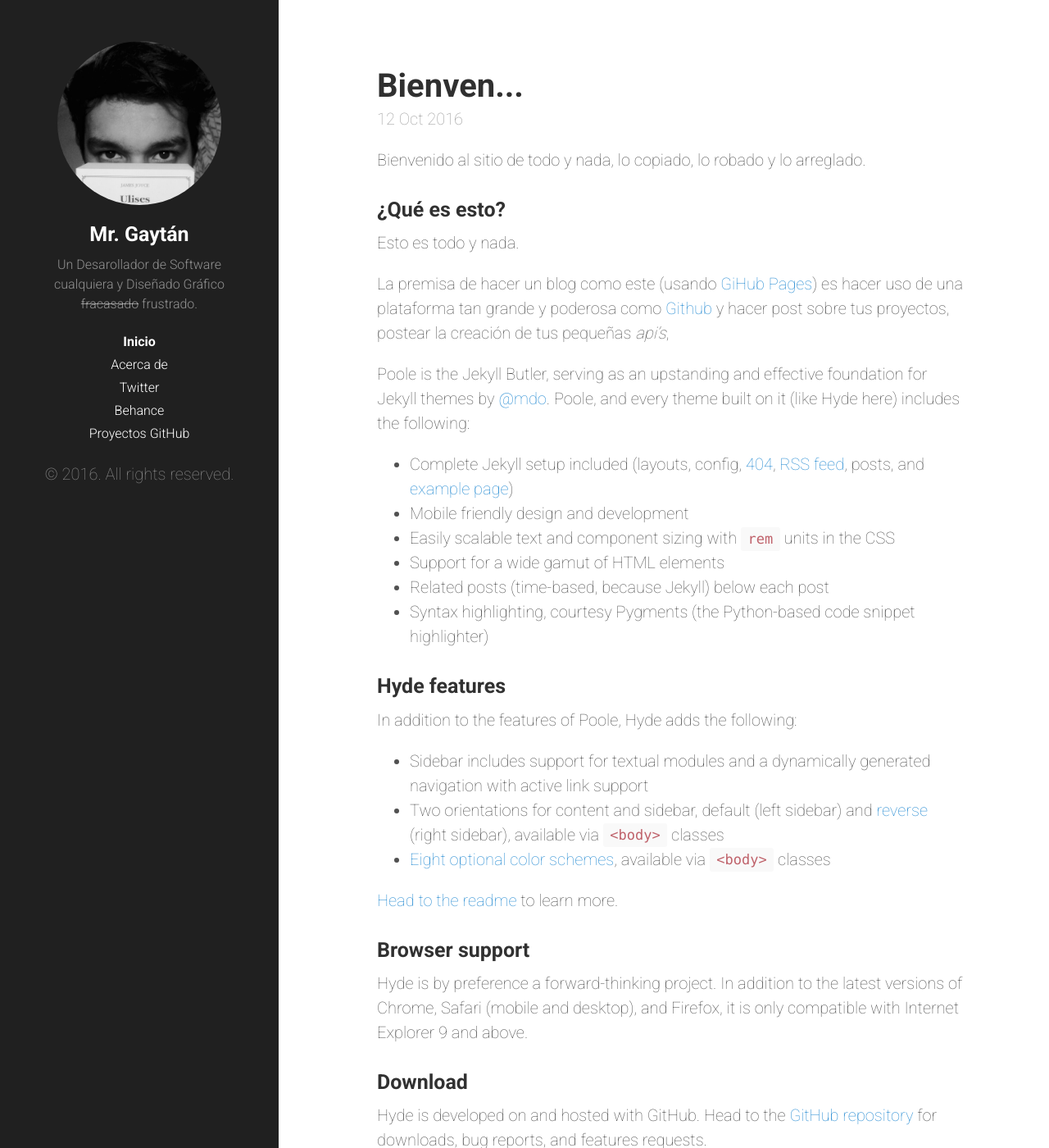
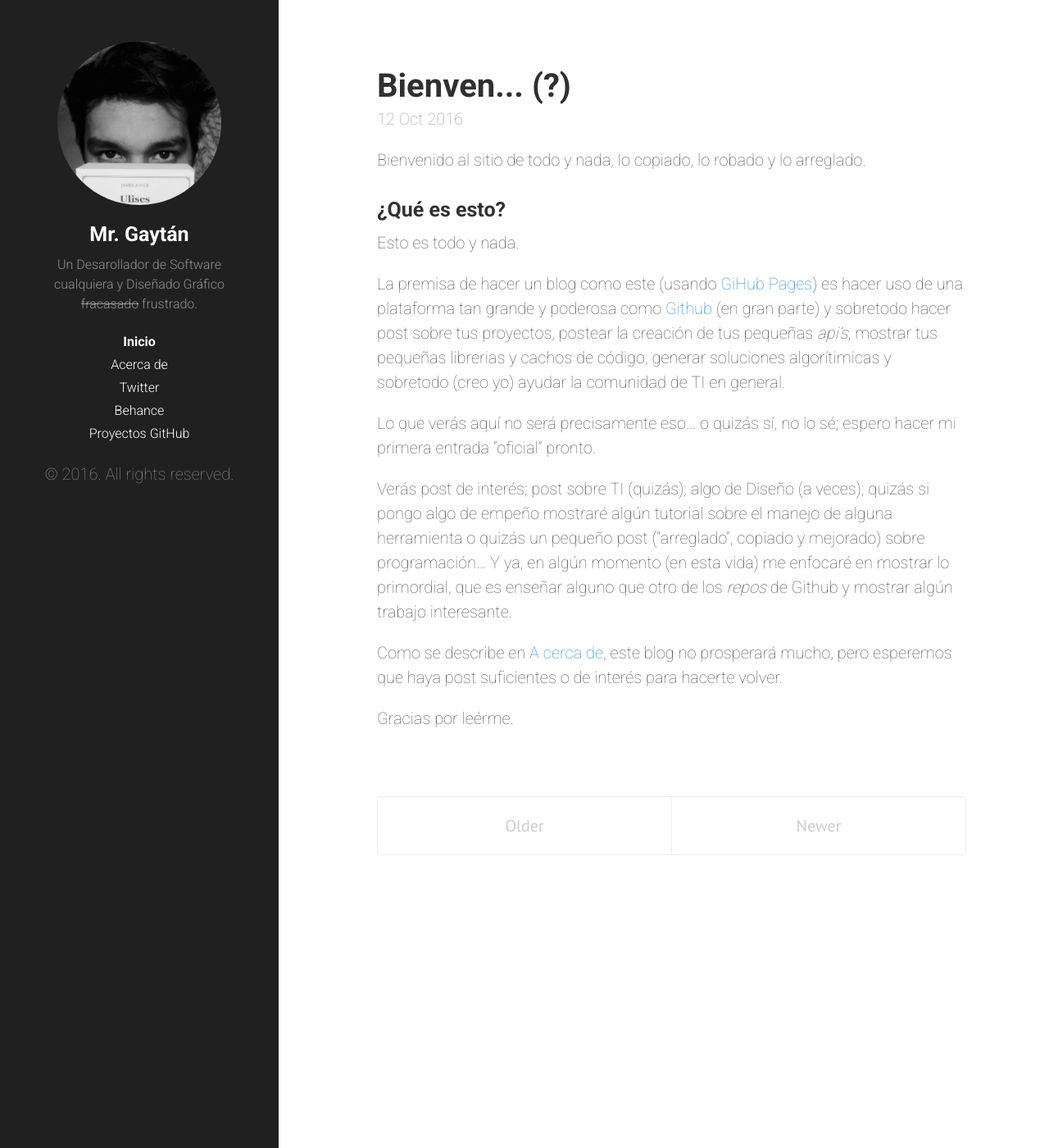
Before and after one commit to MrGaytan/MrGaytan.github.io, a Jekyll site: the page built from index.html, in a window 1280 px wide and 1400 px high. Shown: the whole window at 82% size. Built offline with Jekyll 4.4.1, drawn with Linux system fonts in a browser that asks for light colours; Markdown is read by kramdown in place of the engine named in the settings; the list of posts is cut into pages by our own code; some of the changed text lies outside the part shown.

Commit message:
Nuevo post agregado y eliminación de post dummies

```diff
--- a/_posts/2012-02-06-whats-jekyll.md
+++ /dev/null
@@ -1,12 +0,0 @@
----
-layout: post
-title: What's Jekyll?
----
-
-[Jekyll](http://jekyllrb.com) is a static site generator, an open-source tool for creating simple yet powerful websites of all shapes and sizes. From [the project's readme](https://github.com/mojombo/jekyll/blob/master/README.markdown):
-
-  > Jekyll is a simple, blog aware, static site generator. It takes a template directory [...] and spits out a complete, static website suitable for serving with Apache or your favorite web server. This is also the engine behind GitHub Pages, which you can use to host your project’s page or blog right here from GitHub.
-
-It's an immensely useful tool and one we encourage you to use here with Hyde.
-
-Find out more by [visiting the project on GitHub](https://github.com/mojombo/jekyll).
--- a/_posts/2012-02-07-example-content.md
+++ /dev/null
@@ -1,138 +0,0 @@
----
-layout: post
-title: Example content
----
-
-
-<div class="message">
-  Howdy! This is an example blog post that shows several types of HTML content supported in this theme.
-</div>
-
-Cum sociis natoque penatibus et magnis <a href="#">dis parturient montes</a>, nascetur ridiculus mus. *Aenean eu leo quam.* Pellentesque ornare sem lacinia quam venenatis vestibulum. Sed posuere consectetur est at lobortis. Cras mattis consectetur purus sit amet fermentum.
-
-> Curabitur blandit tempus porttitor. Nullam quis risus eget urna mollis ornare vel eu leo. Nullam id dolor id nibh ultricies vehicula ut id elit.
-
-Etiam porta **sem malesuada magna** mollis euismod. Cras mattis consectetur purus sit amet fermentum. Aenean lacinia bibendum nulla sed consectetur.
-
-## Inline HTML elements
-
-HTML defines a long list of available inline tags, a complete list of which can be found on the [Mozilla Developer Network](https://developer.mozilla.org/en-US/docs/Web/HTML/Element).
-
-- **To bold text**, use `<strong>`.
-- *To italicize text*, use `<em>`.
-- Abbreviations, like <abbr title="HyperText Markup Langage">HTML</abbr> should use `<abbr>`, with an optional `title` attribute for the full phrase.
-- Citations, like <cite>&mdash; Mark otto</cite>, should use `<cite>`.
-- <del>Deleted</del> text should use `<del>` and <ins>inserted</ins> text should use `<ins>`.
-- Superscript <sup>text</sup> uses `<sup>` and subscript <sub>text</sub> uses `<sub>`.
-
-Most of these elements are styled by browsers with few modifications on our part.
-
-## Heading
-
-Vivamus sagittis lacus vel augue rutrum faucibus dolor auctor. Duis mollis, est non commodo luctus, nisi erat porttitor ligula, eget lacinia odio sem nec elit. Morbi leo risus, porta ac consectetur ac, vestibulum at eros.
-
-### Code
-
-Cum sociis natoque penatibus et magnis dis `code element` montes, nascetur ridiculus mus.
-
-{% highlight js %}
-// Example can be run directly in your JavaScript console
-
-// Create a function that takes two arguments and returns the sum of those arguments
-var adder = new Function("a", "b", "return a + b");
-
-// Call the function
-adder(2, 6);
-// > 8
-{% endhighlight %}
-
-Aenean lacinia bibendum nulla sed consectetur. Etiam porta sem malesuada magna mollis euismod. Fusce dapibus, tellus ac cursus commodo, tortor mauris condimentum nibh, ut fermentum massa.
-
-### Gists via GitHub Pages
-
-Vestibulum id ligula porta felis euismod semper. Nullam quis risus eget urna mollis ornare vel eu leo. Donec sed odio dui.
-
-{% gist 5555251 gist.md %}
-
-Aenean eu leo quam. Pellentesque ornare sem lacinia quam venenatis vestibulum. Nullam quis risus eget urna mollis ornare vel eu leo. Cum sociis natoque penatibus et magnis dis parturient montes, nascetur ridiculus mus. Donec sed odio dui. Vestibulum id ligula porta felis euismod semper.
-
-### Lists
-
-Cum sociis natoque penatibus et magnis dis parturient montes, nascetur ridiculus mus. Aenean lacinia bibendum nulla sed consectetur. Etiam porta sem malesuada magna mollis euismod. Fusce dapibus, tellus ac cursus commodo, tortor mauris condimentum nibh, ut fermentum massa justo sit amet risus.
-
-* Praesent commodo cursus magna, vel scelerisque nisl consectetur et.
-* Donec id elit non mi porta gravida at eget metus.
-* Nulla vitae elit libero, a pharetra augue.
-
-Donec ullamcorper nulla non metus auctor fringilla. Nulla vitae elit libero, a pharetra augue.
-
-1. Vestibulum id ligula porta felis euismod semper.
-2. Cum sociis natoque penatibus et magnis dis parturient montes, nascetur ridiculus mus.
-3. Maecenas sed diam eget risus varius blandit sit amet non magna.
-
-Cras mattis consectetur purus sit amet fermentum. Sed posuere consectetur est at lobortis.
-
-<dl>
-  <dt>HyperText Markup Language (HTML)</dt>
-  <dd>The language used to describe and define the content of a Web page</dd>
-
-  <dt>Cascading Style Sheets (CSS)</dt>
-  <dd>Used to describe the appearance of Web content</dd>
-
-  <dt>JavaScript (JS)</dt>
-  <dd>The programming language used to build advanced Web sites and applications</dd>
-</dl>
-
-Integer posuere erat a ante venenatis dapibus posuere velit aliquet. Morbi leo risus, porta ac consectetur ac, vestibulum at eros. Nullam quis risus eget urna mollis ornare vel eu leo.
-
-### Images
-
-Quisque consequat sapien eget quam rhoncus, sit amet laoreet diam tempus. Aliquam aliquam metus erat, a pulvinar turpis suscipit at.
-
-![placeholder](http://placehold.it/800x400 "Large example image")
-![placeholder](http://placehold.it/400x200 "Medium example image")
-![placeholder](http://placehold.it/200x200 "Small example image")
-
-### Tables
-
-Aenean lacinia bibendum nulla sed consectetur. Lorem ipsum dolor sit amet, consectetur adipiscing elit.
-
-<table>
-  <thead>
-    <tr>
-      <th>Name</th>
-      <th>Upvotes</th>
-      <th>Downvotes</th>
-    </tr>
-  </thead>
-  <tfoot>
-    <tr>
-      <td>Totals</td>
-      <td>21</td>
-      <td>23</td>
-    </tr>
-  </tfoot>
-  <tbody>
-    <tr>
-      <td>Alice</td>
-      <td>10</td>
-      <td>11</td>
-    </tr>
-    <tr>
-      <td>Bob</td>
-      <td>4</td>
-      <td>3</td>
-    </tr>
-    <tr>
-      <td>Charlie</td>
-      <td>7</td>
-      <td>9</td>
-    </tr>
-  </tbody>
-</table>
-
-Nullam id dolor id nibh ultricies vehicula ut id elit. Sed posuere consectetur est at lobortis. Nullam quis risus eget urna mollis ornare vel eu leo.
-
------
-
-Want to see something else added? <a href="https://github.com/poole/poole/issues/new">Open an issue.</a>
--- a/_posts/2013-12-28-introducing-hyde.md
+++ /dev/null
@@ -1,41 +0,0 @@
----
-layout: post
-title: Bienven...
----
-
-Bienvenido al sitio de todo y nada, lo copiado, lo robado y lo arreglado.
-
-### ¿Qué es esto?
-
-Esto es todo y nada.
-
-La premisa de hacer un blog como este (usando [GiHub Pages](http://githubpages.com)) es hacer uso de una plataforma tan grande y poderosa como [Github](http://github.com) y hacer post sobre tus proyectos, postear la creación de tus pequeñas <i>api's</i>,
-
-Poole is the Jekyll Butler, serving as an upstanding and effective foundation for Jekyll themes by [@mdo](https://twitter.com/mdo). Poole, and every theme built on it (like Hyde here) includes the following:
-
-* Complete Jekyll setup included (layouts, config, [404](/404), [RSS feed](/atom.xml), posts, and [example page](/about))
-* Mobile friendly design and development
-* Easily scalable text and component sizing with `rem` units in the CSS
-* Support for a wide gamut of HTML elements
-* Related posts (time-based, because Jekyll) below each post
-* Syntax highlighting, courtesy Pygments (the Python-based code snippet highlighter)
-
-### Hyde features
-
-In addition to the features of Poole, Hyde adds the following:
-
-* Sidebar includes support for textual modules and a dynamically generated navigation with active link support
-* Two orientations for content and sidebar, default (left sidebar) and [reverse](https://github.com/poole/lanyon#reverse-layout) (right sidebar), available via `<body>` classes
-* [Eight optional color schemes](https://github.com/poole/hyde#themes), available via `<body>` classes
-
-[Head to the readme](https://github.com/poole/hyde#readme) to learn more.
-
-### Browser support
-
-Hyde is by preference a forward-thinking project. In addition to the latest versions of Chrome, Safari (mobile and desktop), and Firefox, it is only compatible with Internet Explorer 9 and above.
-
-### Download
-
-Hyde is developed on and hosted with GitHub. Head to the <a href="https://github.com/poole/hyde">GitHub repository</a> for downloads, bug reports, and features requests.
-
-Thanks!
--- a/_posts/2016-10-12-introducing-hyde.md
+++ b/_posts/2016-10-12-introducing-hyde.md
@@ -1,6 +1,6 @@
 ---
 layout: post
-title: Bienven...
+title: Bienven... (?)
 ---
 
 Bienvenido al sitio de todo y nada, lo copiado, lo robado y lo arreglado.
@@ -9,33 +9,12 @@
 
 Esto es todo y nada.
 
-La premisa de hacer un blog como este (usando [GiHub Pages](http://githubpages.com)) es hacer uso de una plataforma tan grande y poderosa como [Github](http://github.com) y hacer post sobre tus proyectos, postear la creación de tus pequeñas <i>api's</i>,
+La premisa de hacer un blog como este (usando [GiHub Pages](http://githubpages.com)) es hacer uso de una plataforma tan grande y poderosa como [Github](http://github.com) (en gran parte) y sobretodo hacer post sobre tus proyectos, postear la creación de tus pequeñas <i>api's</i>, mostrar tus pequeñas librerias y cachos de código, generar soluciones algorítimicas y sobretodo (creo yo) ayudar la comunidad de TI en general.
 
-Poole is the Jekyll Butler, serving as an upstanding and effective foundation for Jekyll themes by [@mdo](https://twitter.com/mdo). Poole, and every theme built on it (like Hyde here) includes the following:
+Lo que verás aquí no será precisamente eso... o quizás sí, no lo sé; espero hacer mi primera entrada "oficial" pronto.
 
-* Complete Jekyll setup included (layouts, config, [404](/404), [RSS feed](/atom.xml), posts, and [example page](/about))
-* Mobile friendly design and development
-* Easily scalable text and component sizing with `rem` units in the CSS
-* Support for a wide gamut of HTML elements
-* Related posts (time-based, because Jekyll) below each post
-* Syntax highlighting, courtesy Pygments (the Python-based code snippet highlighter)
+Verás post de interés; post sobre TI (quizás); algo de Diseño (a veces); quizás si pongo algo de empeño mostraré algún tutorial sobre el manejo de alguna herramienta o quizás un pequeño post ("arreglado", copiado y mejorado) sobre programación... Y ya, en algún momento (en esta vida) me enfocaré en mostrar lo primordial, que es enseñar alguno que otro de los <i>repos</i> de Github y mostrar algún trabajo interesante.
 
-### Hyde features
+Como se describe en [A cerca de](https://mrgaytan.github.io/about/), este blog no prosperará mucho, pero esperemos que haya post suficientes o de interés para hacerte volver.
 
-In addition to the features of Poole, Hyde adds the following:
-
-* Sidebar includes support for textual modules and a dynamically generated navigation with active link support
-* Two orientations for content and sidebar, default (left sidebar) and [reverse](https://github.com/poole/lanyon#reverse-layout) (right sidebar), available via `<body>` classes
-* [Eight optional color schemes](https://github.com/poole/hyde#themes), available via `<body>` classes
-
-[Head to the readme](https://github.com/poole/hyde#readme) to learn more.
-
-### Browser support
-
-Hyde is by preference a forward-thinking project. In addition to the latest versions of Chrome, Safari (mobile and desktop), and Firefox, it is only compatible with Internet Explorer 9 and above.
-
-### Download
-
-Hyde is developed on and hosted with GitHub. Head to the <a href="https://github.com/poole/hyde">GitHub repository</a> for downloads, bug reports, and features requests.
-
-Thanks!
+Gracias por leérme.
```
